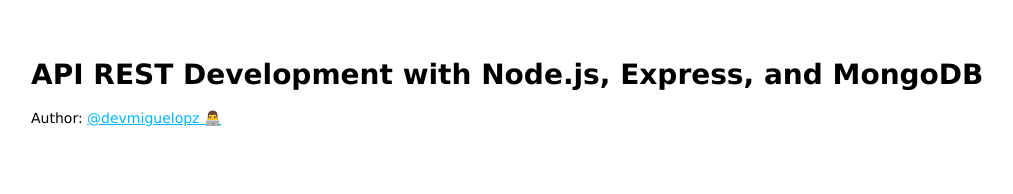
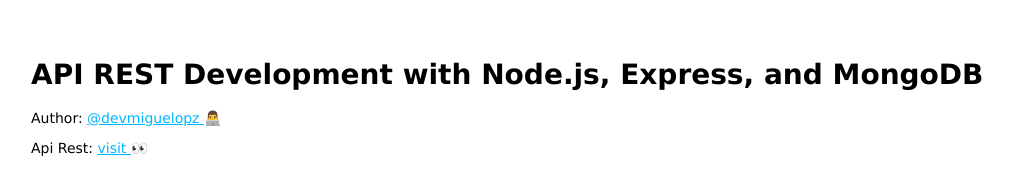
Before and after one commit to devmiguelopz/App_Api_Rest_Evaluation_ALM, a website: page public/index.html in a window 1280 px wide. Shown: the whole page, without its empty margins (27-1040 px from the left). Drawn offline with Linux system fonts and the light colour scheme.

Commit message:
presentation index user

```diff
--- a/public/index.html
+++ b/public/index.html
@@ -7,6 +7,8 @@
 
 <body>
   <h1>API REST Development with Node.js, Express, and MongoDB</h1>
-  <p>Author: <a href="https://github.com/devmiguelopz">@devmiguelopz 👨‍💻</a></p>
+  <p>Author: <a href="https://github.com/devmiguelopz">@devmiguelopz </a>👨‍💻</p>
+  <p>Api Rest: <a href="api/user">visit </a>👀</p>
 </body>
+
 </html>
```
